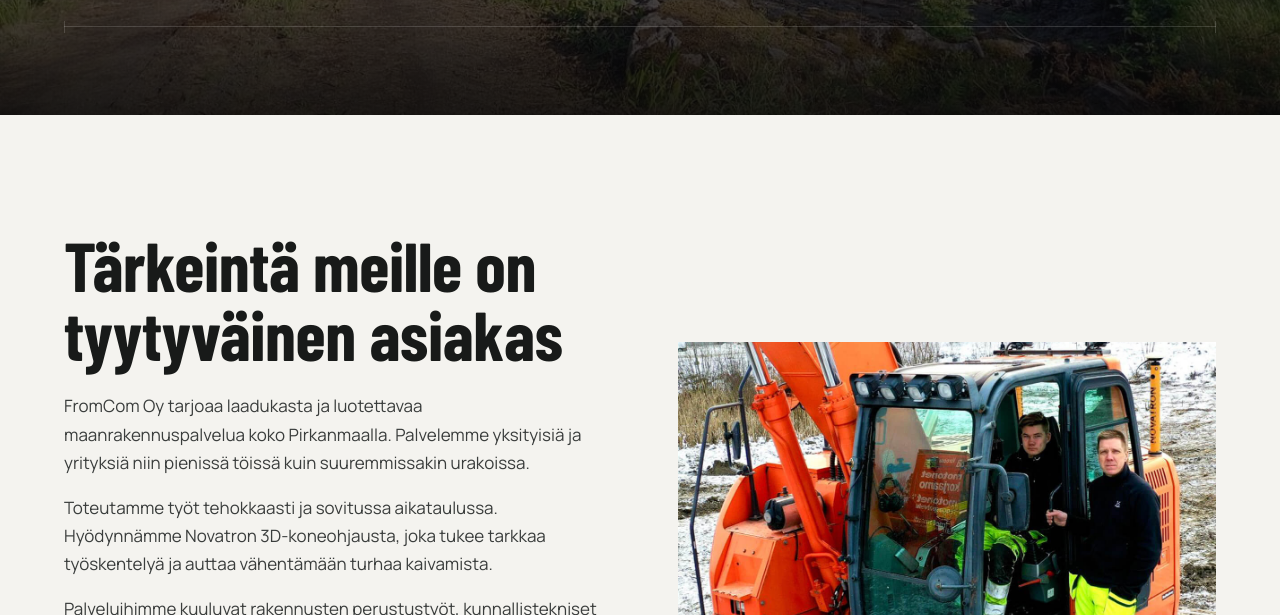
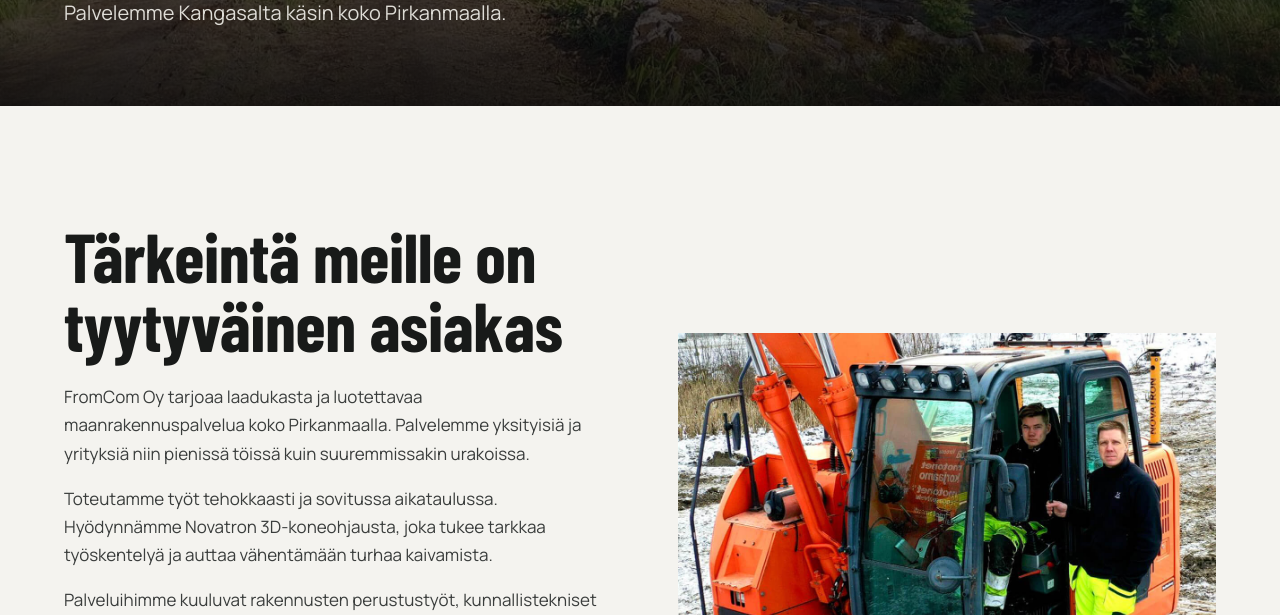
Before and after one commit to jarihaaparanta-cyber/fromcom, an Astro site: page /yritys in a window 1280 px wide. Shown: the part 518-1133 px from the top of the page. Built offline with nearby package versions, Linux system fonts and the light colour scheme; Astro itself is replaced by a stand-in of ours.

Commit message:
Remove decorative line from subpage hero
Co-Authored-By: Claude Opus 5.5 <noreply@anthropic.com>
Claude-Session: https://claude.ai/code/session_01Vjd2Rus6fqRFwS5QPgEwM4

```diff
--- a/src/components/SivuHero.astro
+++ b/src/components/SivuHero.astro
@@ -23,6 +23,5 @@ const { kuva, kuvaAlt = '', otsikko, ingressi, murupolku = [], kompakti = false
     <h1>{otsikko}</h1>
     {ingressi && <p class="lead">{ingressi}</p>}
     <slot />
-    <div class="measure" aria-hidden="true"></div>
   </div>
 </section>
--- a/src/styles/global.css
+++ b/src/styles/global.css
@@ -182,10 +182,6 @@ h3 { font-family: var(--fc-display); font-weight: 600; font-size: clamp(24px, 2.
 .crumbs a { text-decoration: underline; text-underline-offset: 3px; text-decoration-color: #ffffff66; }
 .crumbs a:hover { color: var(--fc-amber); }
 
-/* Mittaviiva-koriste */
-.measure { height: 12px; border-top: 1px solid var(--fc-line); position: relative; margin-top: 12px; }
-.measure::before, .measure::after { content: ''; position: absolute; top: -6px; width: 1px; height: 12px; background: var(--fc-line); }
-.measure::before { left: 0; } .measure::after { right: 0; }
 
 /* ---------- Sisältölohkot ---------- */
 .split { display: grid; grid-template-columns: 1fr 1fr; gap: clamp(32px, 6vw, 96px); align-items: center; }
```
